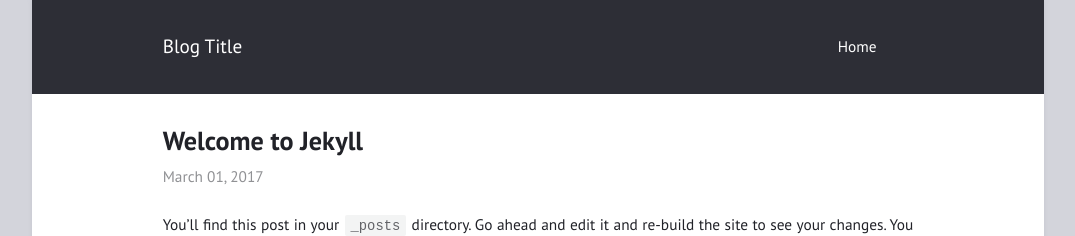
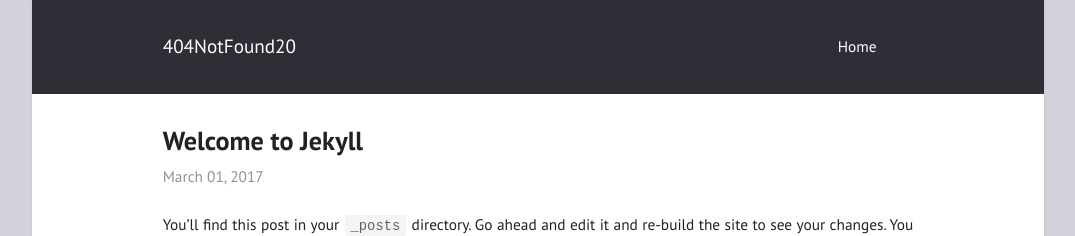
Before and after one commit to 404NotFound20/404NotFound20.github.io, a Jekyll site: the page built from _posts/2017-03-01-welcome-to-jekyll.md, in a window 1280 px wide. Shown: the top 236 px of the page, without its empty margins (102-1177 px from the left). Built offline with Jekyll 4.4.1, drawn with Linux system fonts in a browser that asks for light colours.

Commit message:
更新博客配置

```diff
--- a/_config.yml
+++ b/_config.yml
@@ -1,8 +1,8 @@
-title: "Blog Title"
-author: "Blog Author"
+title: "404NotFound20"
+author: "Ender"
 description: "Made with <b style=\"color: #f45;\">&lt;3</b>"
 permalink: /:title/
-lang: "en"
+lang: "zh"
 excerpt_separator: "\n\n\n"
 date_format: "%B %d, %Y"
 
```
